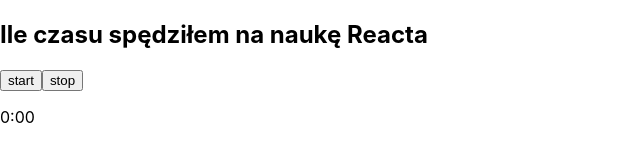
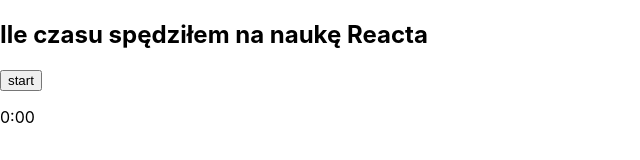
Before and after one commit to Kiwinicki/nauka-Reacta, a React (Create React App) app: page / in a window 1280 px wide. Shown: the part 281-441 px from the top of the page, without its empty margins (0-640 px from the left). Built offline with nearby package versions, Linux system fonts and the light colour scheme.

Commit message:
Timer toggling refactor

```diff
--- a/src/components/Timer.js
+++ b/src/components/Timer.js
@@ -4,7 +4,7 @@
   constructor(props) {
     super(props);
 
-	let totalTime = JSON.parse(localStorage.getItem('totalTime')) || 0;
+    let totalTime = JSON.parse(localStorage.getItem('totalTime')) || 0;
     let timeString = convertSec(totalTime) || '0:00';
 
     this.state = {
@@ -18,25 +18,25 @@
     return (
       <div>
         <h2>Ile czasu spędziłem na naukę Reacta</h2>
-        <button onClick={this.startTimer}>start</button>
-        <button onClick={this.stopTimer}>stop</button>
+        <button onClick={this.toggleTimer}>
+          {this.state.timerIsRunning ? 'stop' : 'start'}
+        </button>
         <p>{this.state.timeString}</p>
       </div>
     );
   }
 
-  startTimer = () => {
-    if (this.state.timerIsRunning === false) {
-      this.setState({ timerIsRunning: true });
-      this.interval = setInterval(() => this.tick(), 1000);
-    }
-  };
-
-  stopTimer = () => {
-    if (this.state.timerIsRunning === true) {
-      this.setState({ timerIsRunning: false });
-      clearInterval(this.interval);
-    }
+  toggleTimer = () => {
+    this.setState(
+      (pervState) => {
+        return { timerIsRunning: !pervState.timerIsRunning };
+      },
+      () => {
+        this.state.timerIsRunning
+          ? (this.interval = setInterval(() => this.tick(), 1000))
+          : clearInterval(this.interval);
+      }
+    );
   };
 
   tick = () => {
```
